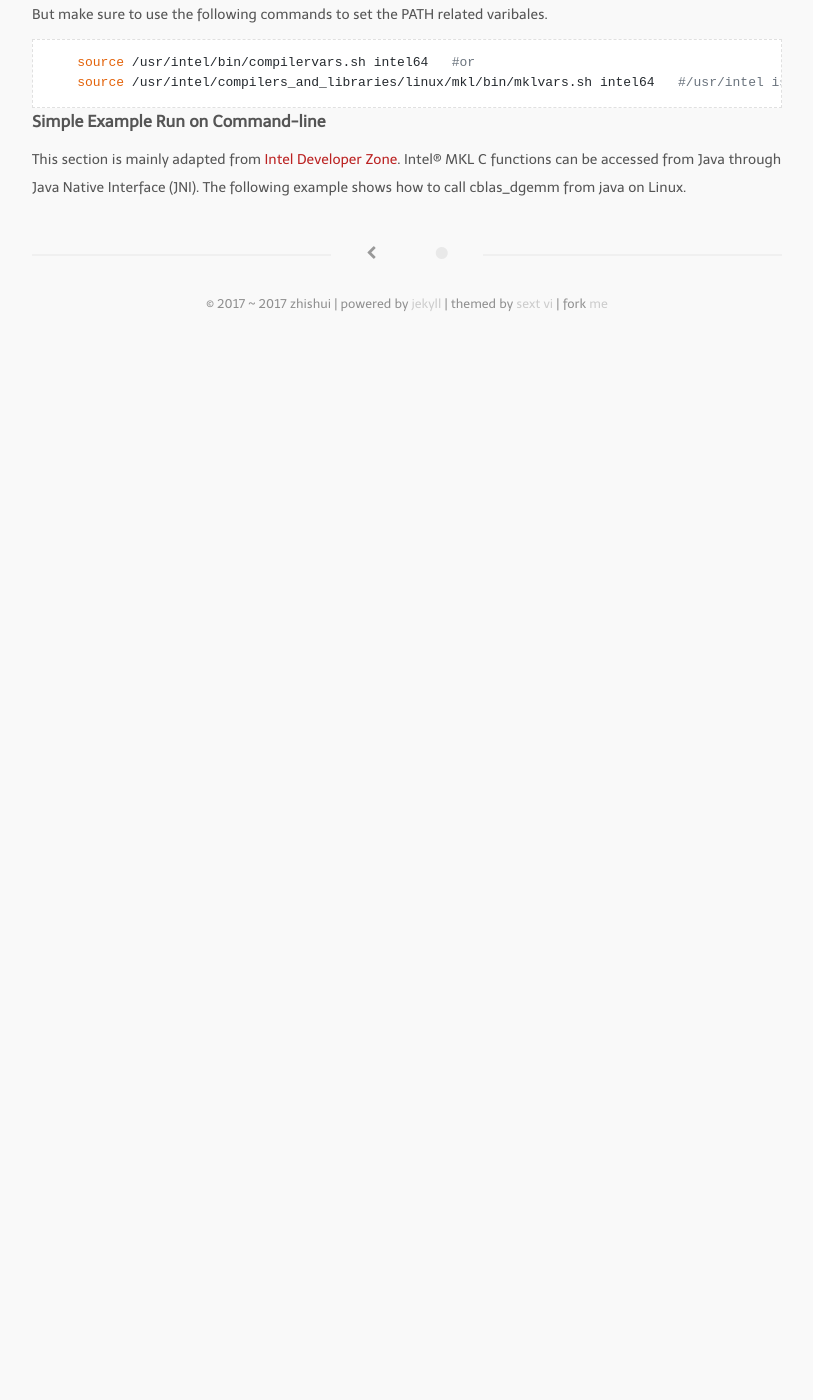
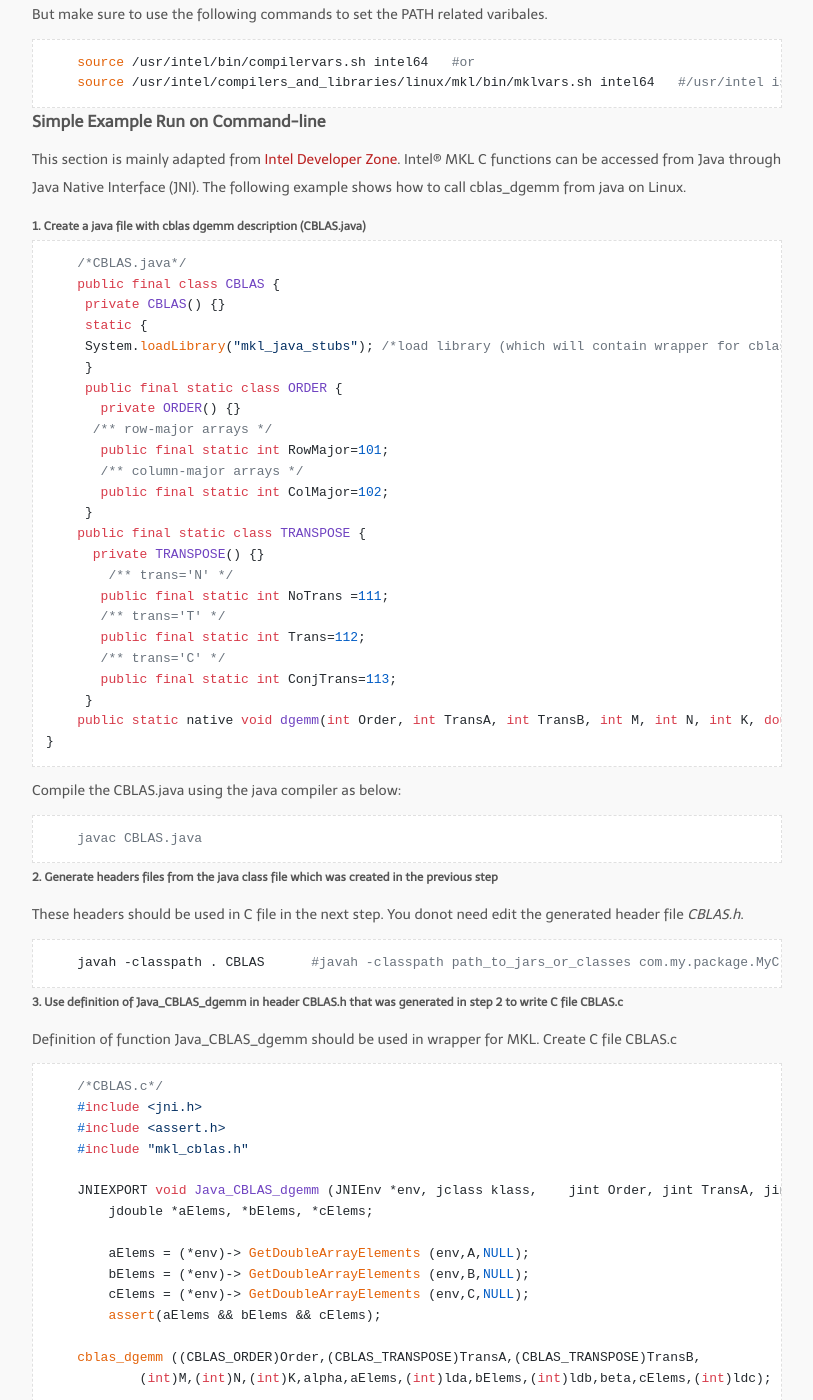
Before and after one commit to bizhishui/bizhishui.github.io, a Jekyll site: the page built from _posts/2017-03-09-Java-MKL-Example.md, in a window 1280 px wide and 1400 px high, scrolled down 529 px. Shown: the whole window, without its empty margins (233-1046 px from the left). Built offline with Jekyll 4.4.1, drawn with Linux system fonts in a browser that asks for light colours; nearby versions of some CDN libraries; some web fonts are replaced; a script that is not in the unit is left out; before the commit the page ends 900 px from its top, so only the background shows below that; some of the changed text lies outside the part shown.

Commit message:
keeps on

````diff
--- a/_posts/2017-03-09-Java-MKL-Example.md
+++ b/_posts/2017-03-09-Java-MKL-Example.md
@@ -38,3 +38,162 @@ But make sure to use the following commands to set the PATH related varibales.
 ### Simple Example Run on Command-line
 This section is mainly adapted from [Intel Developer Zone](https://software.intel.com/en-us/articles/performance-tools-for-software-developers-how-do-i-use-intel-mkl-with-java).
 Intel® MKL C functions can be accessed from Java through Java Native Interface (JNI). The following example shows how to call cblas_dgemm from java on Linux.
+
+##### 1. Create a java file with cblas dgemm description (CBLAS.java)
+{:.no_toc}
+
+```
+    /*CBLAS.java*/
+    public final class CBLAS {
+     private CBLAS() {}
+     static {
+     System.loadLibrary("mkl_java_stubs"); /*load library (which will contain wrapper for cblas function. See step 3)*/
+     }
+     public final static class ORDER {
+       private ORDER() {}
+      /** row-major arrays */
+       public final static int RowMajor=101;
+       /** column-major arrays */
+       public final static int ColMajor=102;
+     }
+    public final static class TRANSPOSE {
+      private TRANSPOSE() {}
+        /** trans='N' */
+       public final static int NoTrans =111;
+       /** trans='T' */
+       public final static int Trans=112;
+       /** trans='C' */
+       public final static int ConjTrans=113;
+     }
+    public static native void dgemm(int Order, int TransA, int TransB, int M, int N, int K, double alpha, double[] A, int lda, double[] B, int ldb, double beta, double[] C, int ldc); /*inform java virtual machine that function is defined externally*/
+}
+```
+
+Compile the CBLAS.java using the java compiler as below:
+
+```
+    javac CBLAS.java
+```
+
+##### 2. Generate headers files from the java class file which was created in the previous step
+{:.no_toc}
+These headers should be used in C file in the next step. You donot need edit the generated header file *CBLAS.h*.
+
+```
+    javah -classpath . CBLAS      #javah -classpath path_to_jars_or_classes com.my.package.MyClass
+```
+
+##### 3. Use definition of Java_CBLAS_dgemm in header CBLAS.h that was generated in step 2 to write C file CBLAS.c
+{:.no_toc}
+Definition of function Java_CBLAS_dgemm should be used in wrapper for MKL. Create C file CBLAS.c
+
+```
+    /*CBLAS.c*/
+    #include <jni.h>
+    #include <assert.h>
+    #include "mkl_cblas.h"
+
+    JNIEXPORT void Java_CBLAS_dgemm (JNIEnv *env, jclass klass,    jint Order, jint TransA, jint TransB, jint M, jint N, jint K,   jdouble alpha, jdoubleArray  A, int lda, jdoubleArray B, jint ldb,  jdouble beta,  jdoubleArray C, jint ldc){
+        jdouble *aElems, *bElems, *cElems;
+
+        aElems = (*env)-> GetDoubleArrayElements (env,A,NULL);
+        bElems = (*env)-> GetDoubleArrayElements (env,B,NULL);
+        cElems = (*env)-> GetDoubleArrayElements (env,C,NULL);
+        assert(aElems && bElems && cElems);
+
+    cblas_dgemm ((CBLAS_ORDER)Order,(CBLAS_TRANSPOSE)TransA,(CBLAS_TRANSPOSE)TransB,
+            (int)M,(int)N,(int)K,alpha,aElems,(int)lda,bElems,(int)ldb,beta,cElems,(int)ldc);
+
+        (*env)-> ReleaseDoubleArrayElements (env,C,cElems,0);
+        (*env)-> ReleaseDoubleArrayElements (env,B,bElems,JNI_ABORT);
+        (*env)-> ReleaseDoubleArrayElements (env,A,aElems,JNI_ABORT);
+    }
+```
+
+This file should be compiled to create native library *libmkl_java_stubs.so* (Loading of this library in java is described in step 1)
+
+```
+    MKLPATH=/usr/intel/compilers_and_libraries/linux/mkl
+    icc -shared -fPIC -o libmkl_java_stubs.so CBLAS.c -I. -I$MKLPATH/include -I/home/jinming/usr/include -Wl,--start-group $MKLPATH/lib/intel64/libmkl_intel_lp64.a $MKLPATH/lib/intel64/libmkl_intel_thread.a $MKLPATH/lib/intel64/libmkl_core.a -Wl,--end-group -qopenmp -lpthread -lm -ldl
+```
+
+##### 4. Create main dgemm.java
+{:.no_toc}
+
+```
+    /*dgemm.java*/
+    public final class dgemm {
+        /** Incarnation prohibited. */
+        private dgemm() {}
+        /** No command-line options. */
+        public static void main(String[] args) {
+
+            //
+            // Prepare the matrices and other parameters
+            //
+            int Order = CBLAS.ORDER.RowMajor;
+            int TransA = CBLAS.TRANSPOSE.NoTrans;
+            int TransB = CBLAS.TRANSPOSE.NoTrans;
+            int M=2, N=4, K=3;
+            int lda=K, ldb=N, ldc=N;
+            double[] A = new double[] {1,2,3, 4,5,6};
+            double[] B = new double[] {0,1,0,1, 1,0,0,1, 1,0,1,0};
+            double[] C = new double[] {5,1,3,3, 11,4,6,9};
+            double alpha=1, beta=-1;
+            //
+            // Print the parameters
+            //
+            System.out.println("alpha=" + string(alpha));
+            System.out.println("beta=" + string(beta));
+            printMatrix("Matrix A",A,M,K);
+            printMatrix("Matrix B",B,K,N);
+            printMatrix("Initial C",C,M,N);
+            //
+            // Compute the function
+            //
+            CBLAS.dgemm(Order,TransA,TransB,M,N,K,alpha,A,lda,B,ldb,beta,C,ldc);
+            //
+            // Print the result
+            //
+            printMatrix("Resulting C",C,M,N);
+            //
+            // Check the result:
+            //
+            boolean error=false;
+            for (int m=0; m<M; m++)
+                for (int n=0; n<N; n++)
+                    if (C[m*N+n] != 0)
+                        error=true;
+            if (error)
+                System.out.println("ERROR: resulting C must be zero!");
+            //
+            // Print summary and exit
+            //
+            if (error) {
+                System.out.println("TEST FAILED");
+                System.exit(1);
+            }
+            System.out.println("TEST PASSED");
+        }
+
+        /** Print the matrix X assuming raw-major order of elements. */
+        private static void printMatrix(String prompt, double[] X, int I, int J) {
+            System.out.println(prompt);
+            for (int i=0; i<I; i++) {
+                for (int j=0; j<J; j++)
+                    System.out.print("\t" + string(X[i*J+j]));
+                System.out.println();
+            }
+        }
+
+        /** Shorter string for real number. */
+        private static String string(double re) {
+            String s="";
+            if (re == (long)re)
+                s += (long)re;
+            else
+                s += re;
+            return s;
+        }
+    }
+```
````
